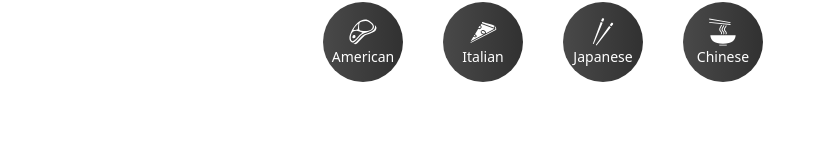
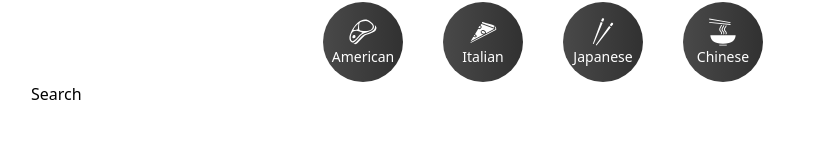
Before and after one commit to Jell13/recipe-app, a React (Vite) app: page /searched/1 in a window 1280 px wide. Shown: the part 158-300 px from the top of the page, without its empty margins (97-921 px from the left). Built offline with nearby package versions, Linux system fonts and the light colour scheme.

Commit message:
added the searched page

```diff
--- a/src/pages/Pages.jsx
+++ b/src/pages/Pages.jsx
@@ -2,12 +2,14 @@
 import Home from './Home'
 import { Route, Routes } from 'react-router-dom'
 import Cuisine from './Cuisine'
+import Searched from './Searched'
 
 const Pages = () => {
   return (
     <Routes>
         <Route path='/' element={<Home/>}/>
         <Route path='/cuisine/:type' element={<Cuisine/>}/>
+        <Route path='/searched/:search' element={<Searched/>}/>
     </Routes>
   )
 }
--- /dev/null
+++ b/src/pages/Searched.jsx
@@ -0,0 +1,11 @@
+import React from 'react'
+
+const Searched = () => {
+  return (
+    <div>
+      Search
+    </div>
+  )
+}
+
+export default Searched
```
